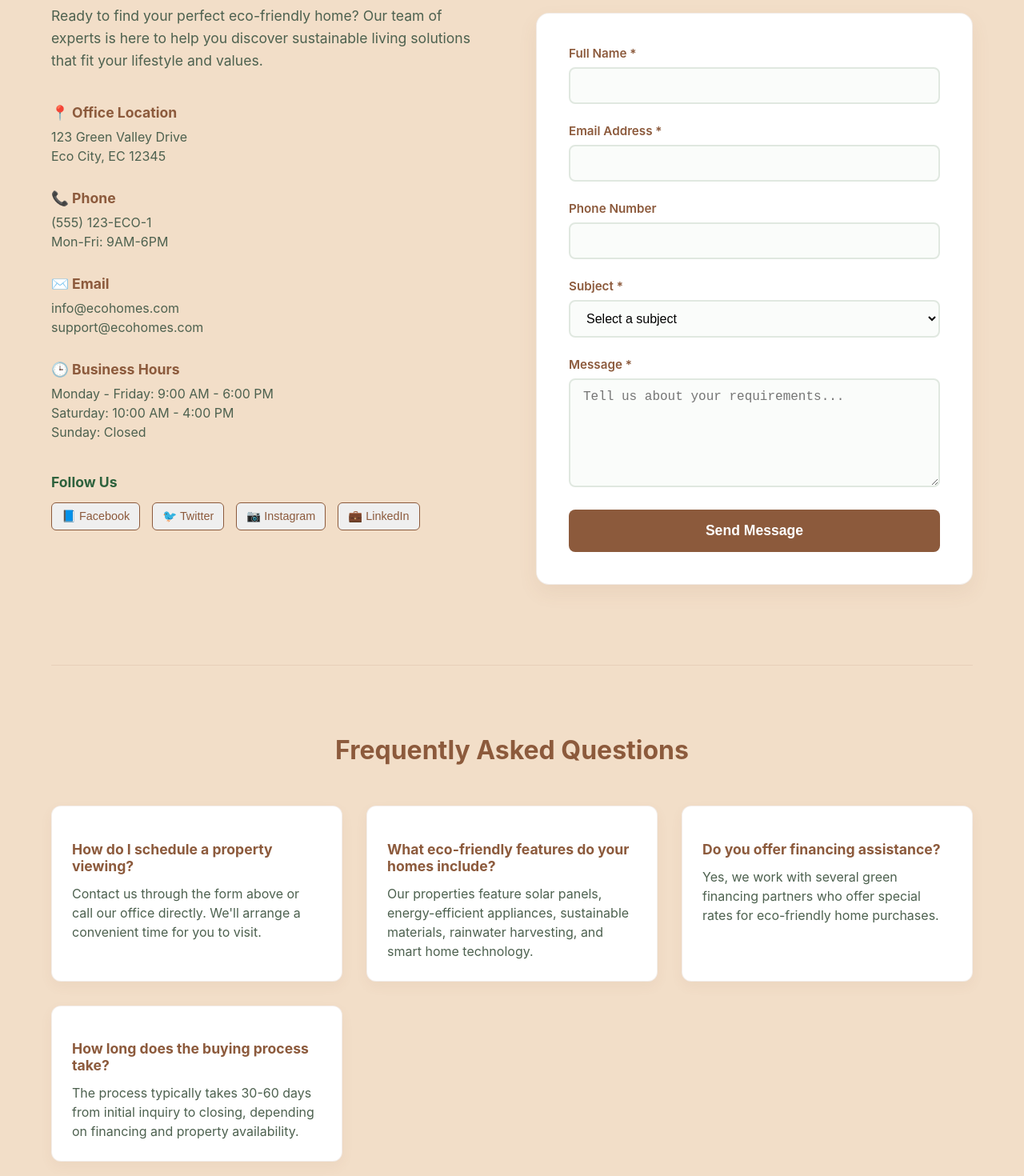
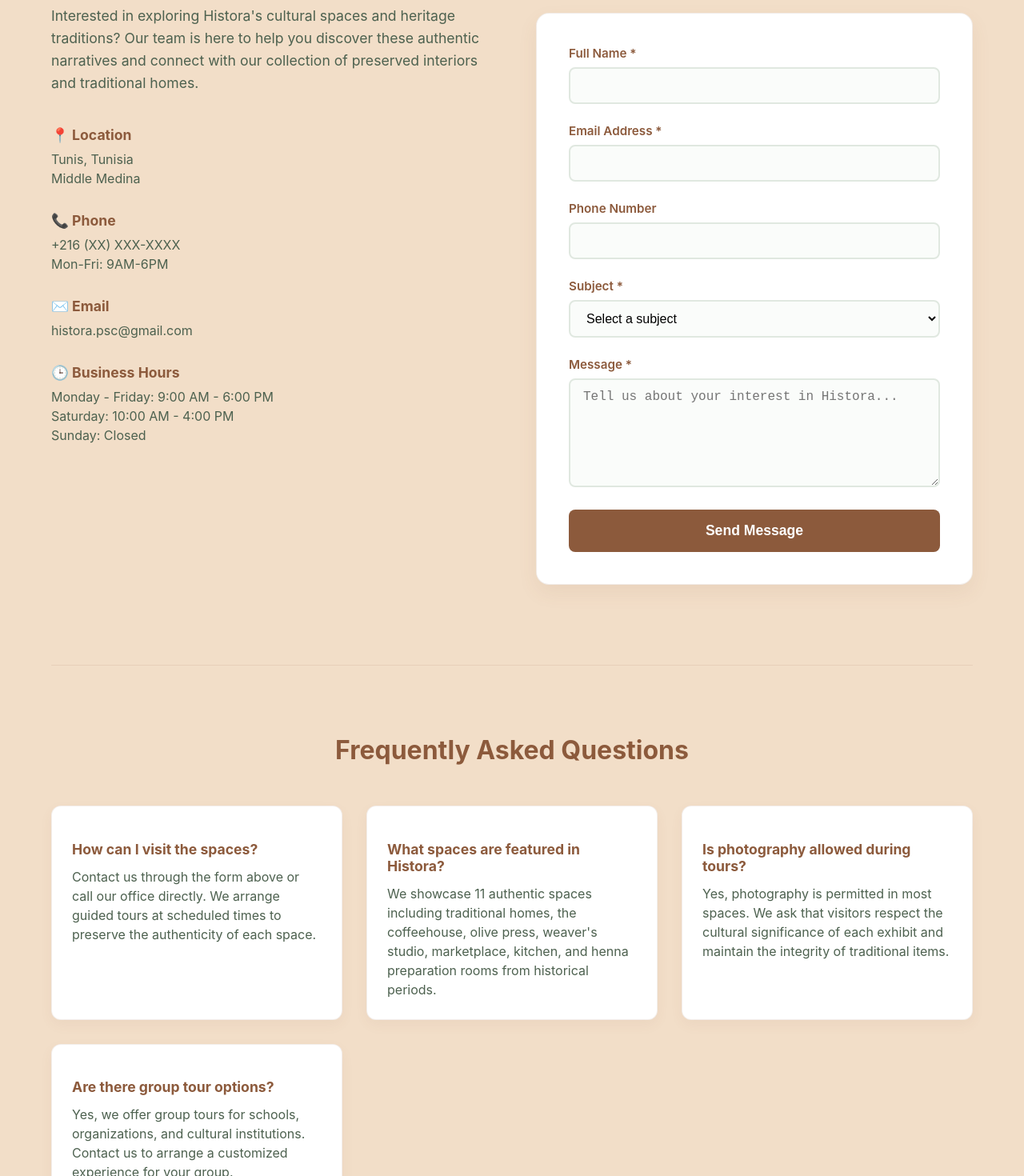
Before and after one commit to raefknani/psc_histora, a React (Create React App) app: page /contact in a window 1280 px wide. Shown: the part 220-1690 px from the top of the page at 80% size. Built offline with nearby package versions, Linux system fonts and the light colour scheme.

Commit message:
updating contact page

```diff
--- a/src/Contact.js
+++ b/src/Contact.js
@@ -37,9 +37,9 @@ function Contact() {
       <header className="contact-header">
         <div className="container">
           <Link to="/" className="back-btn">
-            ← Back to Properties
+            ← Back to Spaces
           </Link>
-          <h1>Contact Us</h1>
+          <h1>Contact Histora</h1>
         </div>
       </header>
 
@@ -53,25 +53,26 @@ function Contact() {
           >
             <h2>Get In Touch</h2>
             <p>
-              Ready to find your perfect eco-friendly home? Our team of experts
-              is here to help you discover sustainable living solutions that fit
-              your lifestyle and values.
+              Interested in exploring Histora's cultural spaces and heritage
+              traditions? Our team is here to help you discover these authentic
+              narratives and connect with our collection of preserved interiors
+              and traditional homes.
             </p>
 
             <div className="contact-details">
               <div className="contact-item">
-                <h3>📍 Office Location</h3>
+                <h3>📍 Location</h3>
                 <p>
-                  123 Green Valley Drive
+                  Tunis, Tunisia
                   <br />
-                  Eco City, EC 12345
+                  Middle Medina
                 </p>
               </div>
 
               <div className="contact-item">
                 <h3>📞 Phone</h3>
                 <p>
-                  (555) 123-ECO-1
+                  +216 (XX) XXX-XXXX
                   <br />
                   Mon-Fri: 9AM-6PM
                 </p>
@@ -80,9 +81,9 @@ function Contact() {
               <div className="contact-item">
                 <h3>✉️ Email</h3>
                 <p>
-                  info@ecohomes.com
+                  histora.psc@gmail.com
                   <br />
-                  support@ecohomes.com
+                  {/* tours@histora.com */}
                 </p>
               </div>
 
@@ -98,7 +99,7 @@ function Contact() {
               </div>
             </div>
 
-            <div className="social-links">
+            {/* <div className="social-links">
               <h3>Follow Us</h3>
               <div className="social-icons">
                 <button
@@ -126,7 +127,7 @@ function Contact() {
                   💼 LinkedIn
                 </button>
               </div>
-            </div>
+            </div> */}
           </motion.div>
 
           <motion.div
@@ -182,10 +183,10 @@ function Contact() {
                   required
                 >
                   <option value="">Select a subject</option>
-                  <option value="property-inquiry">Property Inquiry</option>
-                  <option value="viewing-request">Schedule Viewing</option>
-                  <option value="general-info">General Information</option>
-                  <option value="partnership">Partnership Opportunities</option>
+                  <option value="space-inquiry">Space Inquiry</option>
+                  <option value="tour-request">Request a Tour</option>
+                  <option value="collaboration">Collaboration</option>
+                  <option value="cultural-exchange">Cultural Exchange</option>
                   <option value="other">Other</option>
                 </select>
               </div>
@@ -198,7 +199,7 @@ function Contact() {
                   value={formData.message}
                   onChange={handleChange}
                   rows="6"
-                  placeholder="Tell us about your requirements..."
+                  placeholder="Tell us about your interest in Histora..."
                   required
                 ></textarea>
               </div>
@@ -219,35 +220,38 @@ function Contact() {
           <h2>Frequently Asked Questions</h2>
           <div className="faq-grid">
             <div className="faq-item">
-              <h3>How do I schedule a property viewing?</h3>
+              <h3>How can I visit the spaces?</h3>
               <p>
                 Contact us through the form above or call our office directly.
-                We'll arrange a convenient time for you to visit.
+                We arrange guided tours at scheduled times to preserve the
+                authenticity of each space.
               </p>
             </div>
 
             <div className="faq-item">
-              <h3>What eco-friendly features do your homes include?</h3>
+              <h3>What spaces are featured in Histora?</h3>
               <p>
-                Our properties feature solar panels, energy-efficient
-                appliances, sustainable materials, rainwater harvesting, and
-                smart home technology.
+                We showcase 11 authentic spaces including traditional homes, the
+                coffeehouse, olive press, weaver's studio, marketplace, kitchen,
+                and henna preparation rooms from historical periods.
               </p>
             </div>
 
             <div className="faq-item">
-              <h3>Do you offer financing assistance?</h3>
+              <h3>Is photography allowed during tours?</h3>
               <p>
-                Yes, we work with several green financing partners who offer
-                special rates for eco-friendly home purchases.
+                Yes, photography is permitted in most spaces. We ask that
+                visitors respect the cultural significance of each exhibit and
+                maintain the integrity of traditional items.
               </p>
             </div>
 
             <div className="faq-item">
-              <h3>How long does the buying process take?</h3>
+              <h3>Are there group tour options?</h3>
               <p>
-                The process typically takes 30-60 days from initial inquiry to
-                closing, depending on financing and property availability.
+                Yes, we offer group tours for schools, organizations, and
+                cultural institutions. Contact us to arrange a customized
+                experience for your group.
               </p>
             </div>
           </div>
--- a/src/Psc.js
+++ b/src/Psc.js
@@ -4,6 +4,7 @@ import { motion } from "framer-motion";
 import { Link } from "react-router-dom";
 import videoBg from "./videoplayback (2).webm";
 import roomsData from "./roomsData";
+import logo from "./images/logo_psc-removebg-preview.png";
 import "./psc.css";
 
 function Psc() {
@@ -20,7 +21,10 @@ function Psc() {
   return (
     <div className="app-root">
       <header className="top-nav">
-        <div className="brand">HISTORA</div>
+        <div className="brand">
+          <img src={logo} alt="Histora Logo" />
+          HISTORA
+        </div>
 
         {/* Hamburger Menu Button */}
         <button
@@ -231,7 +235,7 @@ function Psc() {
           </div>
           <div className="footer-item">
             <h4>Contact</h4>
-            <p>Email: .........</p>
+            <p>Email: histora.psc@gmail.com</p>
             <p>Phone: +216 ........</p>
           </div>
         </div>
--- a/src/psc.css
+++ b/src/psc.css
@@ -40,7 +40,7 @@ body {
   letter-spacing: 1px;
   display: flex;
   align-items: center;
-  gap: 8px;
+  gap: 10px;
   transition: all 0.3s ease;
   cursor: pointer;
 }
@@ -51,8 +51,9 @@ body {
 }
 
 .brand img {
-  height: 40px;
+  height: 45px;
   width: auto;
+  display: block;
 }
 
 .menu {
@@ -299,7 +300,8 @@ body {
   box-shadow: 0 2px 8px rgba(140, 90, 60, 0.1);
 }
 
-.search-input:hover, .search-input:focus {
+.search-input:hover,
+.search-input:focus {
   box-shadow: 0 4px 16px rgba(140, 90, 60, 0.15);
   transform: translateY(-1px);
 }
```
